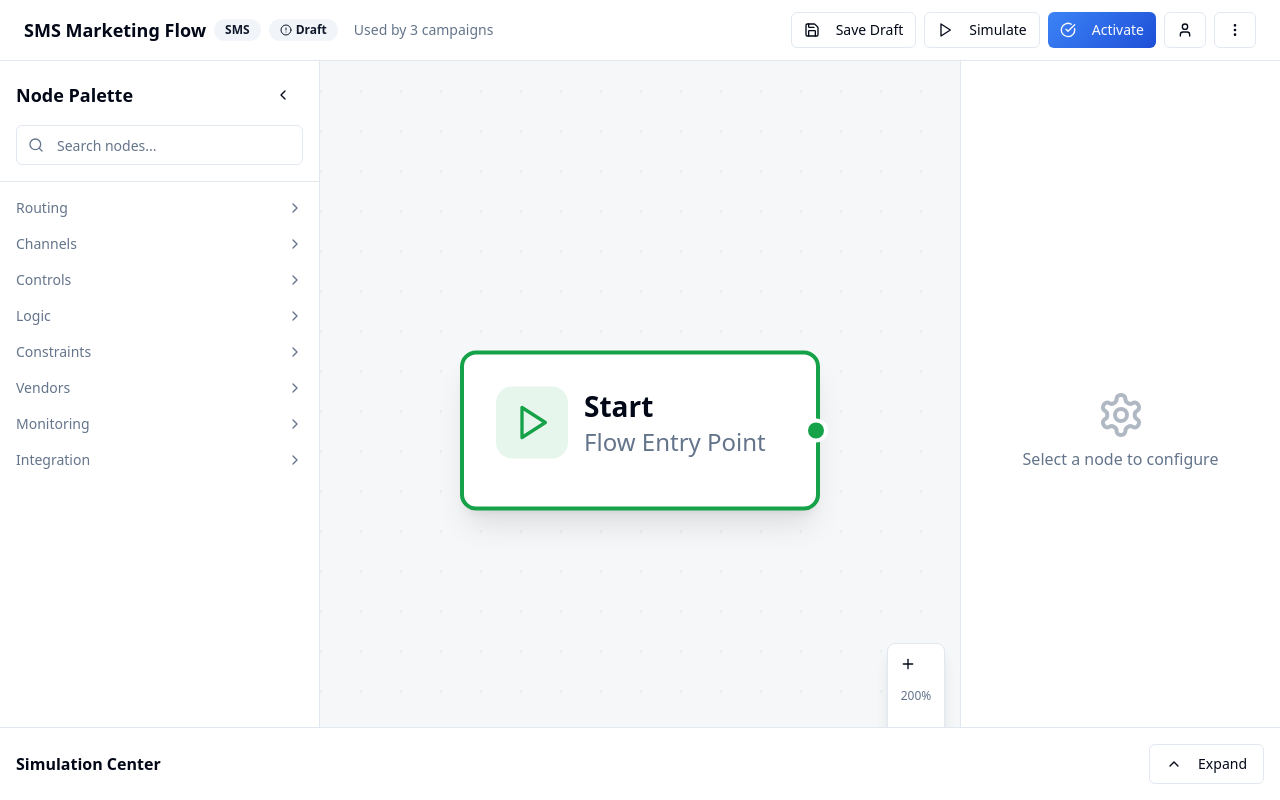
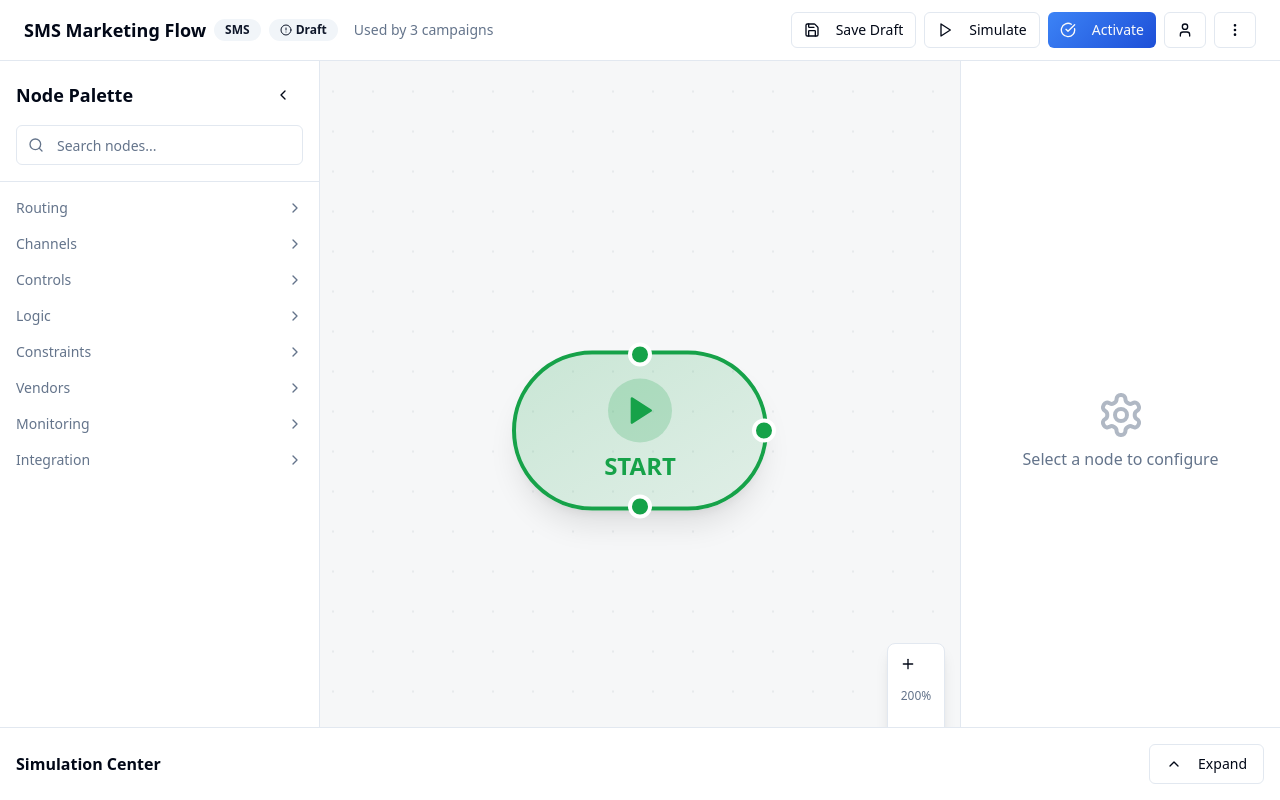
Before and after one commit to product-arch/flowforge-helio, a React (Vite) app: page / in a window 1280 px wide. Built offline with nearby package versions, Linux system fonts and the light colour scheme.

Commit message:
Refactor Start Node Shape
Update the Start node to be oval-shaped and non-configurable. Ensure it can be connected to other nodes in the flow.

```diff
--- a/src/components/flow/nodes/StartNode.tsx
+++ b/src/components/flow/nodes/StartNode.tsx
@@ -15,25 +15,37 @@ export const StartNode: React.FC<NodeProps> = ({ id, data, selected }) => {
   return (
     <TooltipProvider>
       <div className={`
-        relative bg-card border-2 rounded-lg p-4 shadow-lg min-w-[180px]
-        ${selected ? 'border-primary' : 'border-node-start'}
-        hover:shadow-xl transition-all duration-200
+        relative bg-gradient-to-br from-node-start/20 to-node-start/10
+        border-2 rounded-full p-6 shadow-lg w-32 h-20
+        ${selected ? 'border-primary shadow-primary/20' : 'border-node-start'}
+        hover:shadow-xl hover:scale-105 transition-all duration-300
+        flex items-center justify-center
       `}>
-        {/* Header */}
-        <div className="flex items-center gap-2 mb-2">
-          <div className="p-2 bg-node-start/10 rounded-lg">
-            <Play className="w-5 h-5 text-node-start" />
+        {/* Icon and Label */}
+        <div className="flex flex-col items-center gap-1">
+          <div className="p-2 bg-node-start/20 rounded-full">
+            <Play className="w-4 h-4 text-node-start fill-node-start" />
           </div>
-          <div>
-            <h3 className="font-semibold text-sm">Start</h3>
-            <p className="text-xs text-muted-foreground">Flow Entry Point</p>
-          </div>
+          <span className="text-xs font-semibold text-node-start">START</span>
         </div>
 
-        {/* Output Handle */}
+        {/* Multiple Output Handles for flexible connectivity */}
         <Handle
           type="source"
           position={Position.Right}
+          id="right"
+          className="w-3 h-3 bg-node-start border-2 border-background"
+        />
+        <Handle
+          type="source"
+          position={Position.Bottom}
+          id="bottom"
+          className="w-3 h-3 bg-node-start border-2 border-background"
+        />
+        <Handle
+          type="source"
+          position={Position.Top}
+          id="top"
           className="w-3 h-3 bg-node-start border-2 border-background"
         />
 
@@ -45,7 +57,7 @@ export const StartNode: React.FC<NodeProps> = ({ id, data, selected }) => {
             <div className="text-sm">
               <div className="font-medium">Start Node</div>
               <div className="text-muted-foreground">
-                Entry point for the routing flow with read-only metadata
+                Entry point for the routing flow - connect to any node
               </div>
             </div>
           </TooltipContent>
```
